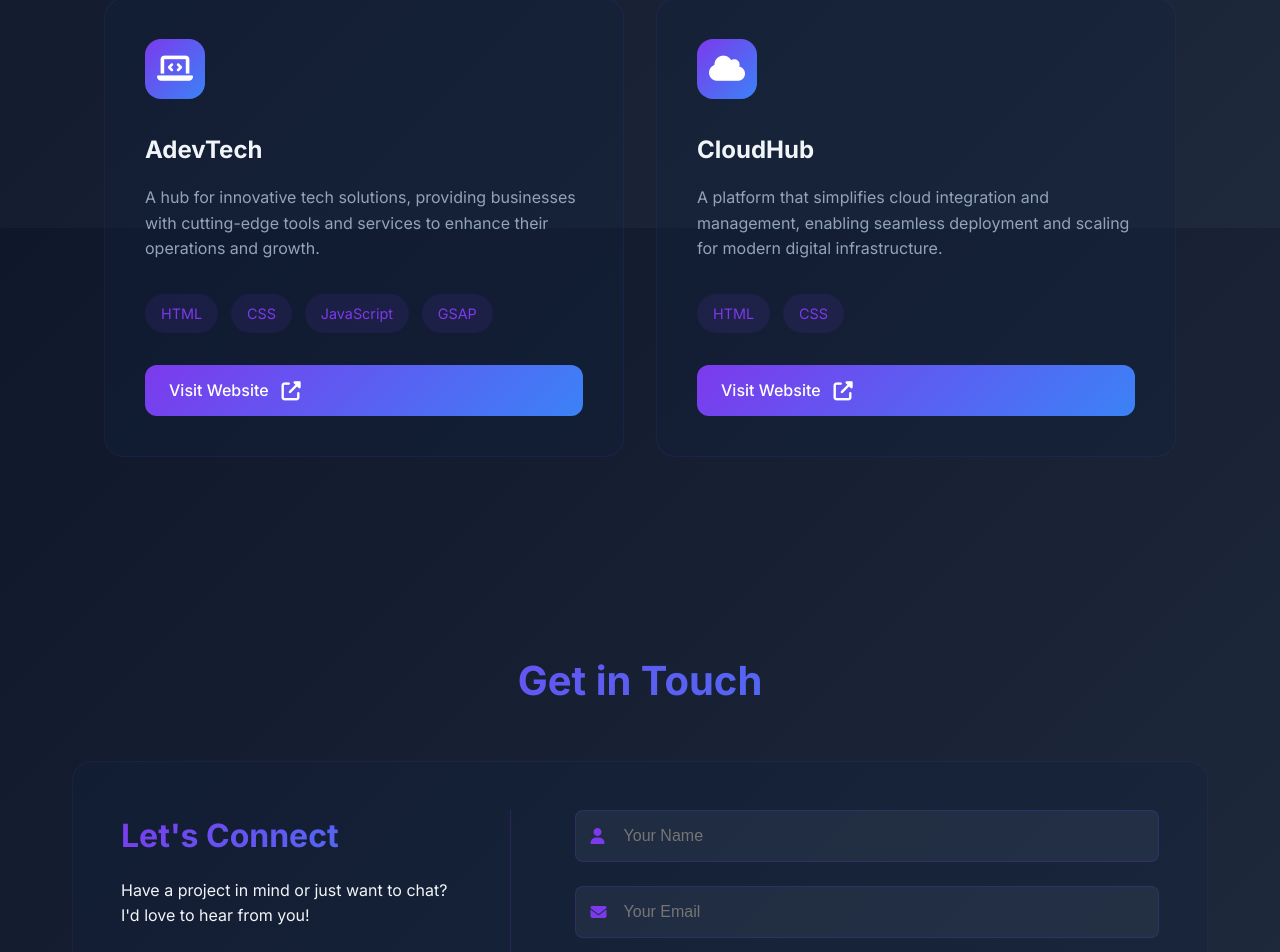
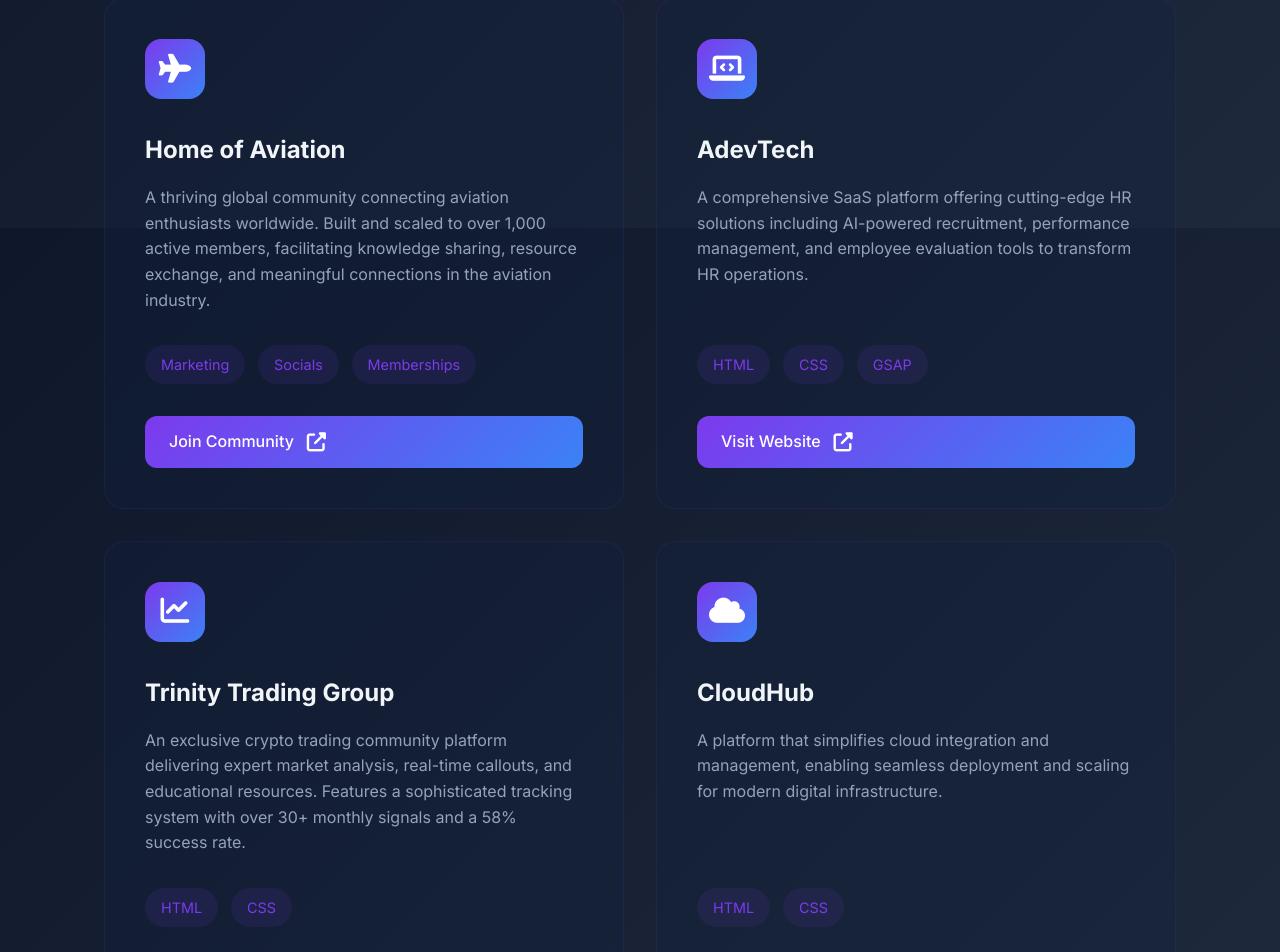
Before and after one commit to nishanthdhina/portfolio-website, a React (Vite) app: page / in a window 1280 px wide. Shown: the part 3772-4724 px from the top of the page. Built offline with nearby package versions, Linux system fonts and the light colour scheme.

Commit message:
Fix mobile navigation and update projects section

```diff
--- a/src/App.css
+++ b/src/App.css
@@ -334,7 +334,6 @@ body {
 }
 
 .mobile-nav {
-  display: none;
   position: fixed;
   top: 0;
   left: 0;
@@ -346,6 +345,9 @@ body {
   opacity: 0;
   visibility: hidden;
   transition: all 0.3s ease-in-out;
+  display: flex;
+  align-items: center;
+  justify-content: center;
 }
 
 .mobile-nav.open {
@@ -369,6 +371,11 @@ body {
   font-size: 1.5rem;
   font-weight: 600;
   transition: all 0.3s ease;
+}
+
+.mobile-nav-content a:hover {
+  color: var(--accent-color);
+  transform: translateY(-3px);
 }
 
 .mobile-social-links {
@@ -404,6 +411,10 @@ body {
     display: block;
   }
 
+  .mobile-nav {
+    display: flex;
+  }
+
   .hero-section {
     padding: 8rem 1rem 2rem;
     align-items: flex-start;
@@ -428,6 +439,10 @@ body {
   .hero-stats {
     grid-template-columns: 1fr;
     gap: 1rem;
+  }
+
+  .story-section {
+    display: none;
   }
 
   @keyframes slide {
--- a/src/App.tsx
+++ b/src/App.tsx
@@ -120,7 +120,7 @@ function App() {
           <div className={`mobile-nav ${isMobileMenuOpen ? 'open' : ''}`}>
             <div className="mobile-nav-content">
               <a href="#education" onClick={(e) => { e.preventDefault(); scrollToSection('education'); }}>Education</a>
-              <a href="#projects" onClick={(e) => { e.preventDefault(); scrollToSection('projects'); }}>Projects</a>
+              <a href="#projects-section" onClick={(e) => { e.preventDefault(); scrollToSection('projects-section'); }}>Projects</a>
               <a href="#contact" onClick={(e) => { e.preventDefault(); scrollToSection('contact'); }}>Contact</a>
 
               <div className="mobile-social-links">
@@ -135,8 +135,8 @@ function App() {
                 </a>
                 <a href="https://github.com/nishanthdhina" target="_blank" rel="noopener noreferrer">
                   <i className="fab fa-github"></i>
-        </a>
-      </div>
+                </a>
+              </div>
             </div>
           </div>
 
@@ -349,7 +349,7 @@ function App() {
                     <i className="fas fa-users"></i>
                   </div>
                   <h3>RecEzy</h3>
-                  <p>An AI-powered hiring management bot that streamlines recruitment processes by matching candidates with the right opportunities efficiently and effectively.</p>
+                  <p>An AI-powered recruitment solution that streamlines hiring processes with intelligent automation, advanced candidate sourcing, and seamless workflow management.</p>
                   <div className="project-tech">
                     <span>HTML</span>
                     <span>CSS</span>
@@ -362,17 +362,47 @@ function App() {
 
                 <div className="project-card">
                   <div className="project-icon">
+                    <i className="fas fa-plane"></i>
+                  </div>
+                  <h3>Home of Aviation</h3>
+                  <p>A thriving global community connecting aviation enthusiasts worldwide. Built and scaled to over 1,000 active members, facilitating knowledge sharing, resource exchange, and meaningful connections in the aviation industry.</p>
+                  <div className="project-tech">
+                    <span>Marketing</span>
+                    <span>Socials</span>
+                    <span>Memberships</span>
+                  </div>
+                  <a href="https://discord.gg/cUv7TepPpV" className="project-link" target="_blank" rel="noopener noreferrer">
+                    Join Community <i className="fas fa-external-link-alt"></i>
+                  </a>
+                </div>
+
+                <div className="project-card">
+                  <div className="project-icon">
                     <i className="fas fa-laptop-code"></i>
                   </div>
                   <h3>AdevTech</h3>
-                  <p>A hub for innovative tech solutions, providing businesses with cutting-edge tools and services to enhance their operations and growth.</p>
+                  <p>A comprehensive SaaS platform offering cutting-edge HR solutions including AI-powered recruitment, performance management, and employee evaluation tools to transform HR operations.</p>
                   <div className="project-tech">
                     <span>HTML</span>
                     <span>CSS</span>
-                    <span>JavaScript</span>
                     <span>GSAP</span>
                   </div>
-                  <a href="https://www.adevtechcorp.com/" className="project-link" target="_blank" rel="noopener noreferrer">
+                  <a href="https://adevtechdemo.vercel.app/" className="project-link" target="_blank" rel="noopener noreferrer">
+                    Visit Website <i className="fas fa-external-link-alt"></i>
+                  </a>
+                </div>
+
+                <div className="project-card">
+                  <div className="project-icon">
+                    <i className="fas fa-chart-line"></i>
+                  </div>
+                  <h3>Trinity Trading Group</h3>
+                  <p>An exclusive crypto trading community platform delivering expert market analysis, real-time callouts, and educational resources. Features a sophisticated tracking system with over 30+ monthly signals and a 58% success rate.</p>
+                  <div className="project-tech">
+                    <span>HTML</span>
+                    <span>CSS</span>
+                  </div>
+                  <a href="https://trinitydemo.vercel.app/index.html" className="project-link" target="_blank" rel="noopener noreferrer">
                     Visit Website <i className="fas fa-external-link-alt"></i>
                   </a>
                 </div>
```
